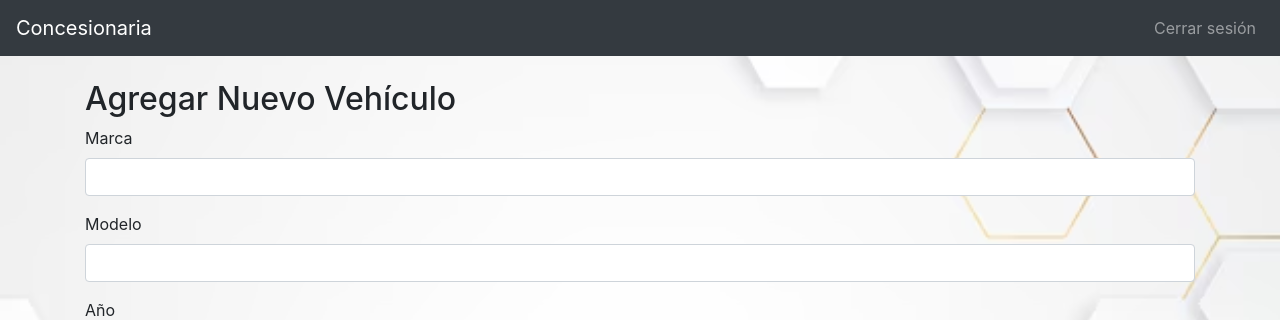
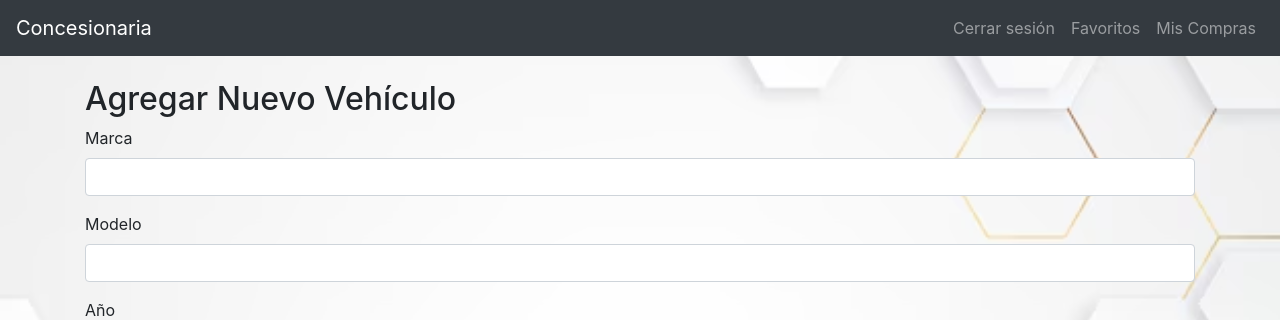
Before and after one commit to JohannVC834/Concesionaria1, a Flask app: page /vehiculos/agregar in a window 1280 px wide. Shown: the top 320 px of the page. Run offline with Flask 3, Linux system fonts and the light colour scheme; the visitor is signed in with stand-in values (Sample User, id 1); some libraries are stand-ins or nearby versions.

Commit message:
Se agregaron las ventanas para ver favoritos y para ver las compras

```diff
--- a/templates/base.html
+++ b/templates/base.html
@@ -32,6 +32,16 @@
                         <a class="nav-link" href="{{ url_for('registro') }}">Registro</a>
                     </li>
                 {% endif %}
+                {% if current_user.is_authenticated %}
+                    <li class="nav-item">
+                        <a class="nav-link" href="{{ url_for('ver_favoritos') }}">Favoritos</a>
+                    </li>
+{% endif %}
+                {% if current_user.is_authenticated %}
+                    <li class="nav-item">
+                        <a class="nav-link" href="{{ url_for('ver_compras') }}">Mis Compras</a>
+                    </li>
+{% endif %}
             </ul>
         </div>
     </nav>
```
